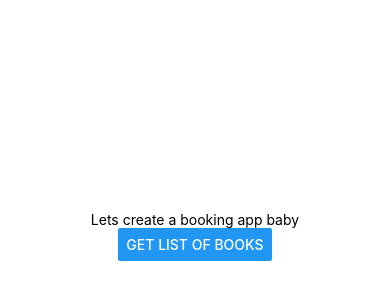
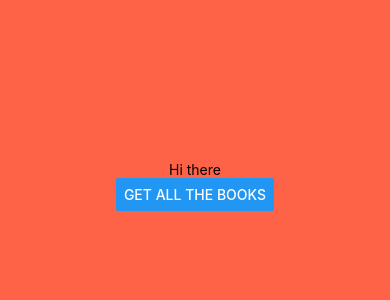
Before and after one commit to Saleem3097/book-store, a React Native app: screen / in a window 390 px wide. Shown: the part 186-486 px from the top of the page. Built offline with nearby package versions, Linux system fonts and the light colour scheme.

Commit message:
Get Request & FlatList added Succesfully

```diff
--- a/App.tsx
+++ b/App.tsx
@@ -1,18 +1,39 @@
 import axios from "axios";
-import { Button, StyleSheet, Text, View } from "react-native";
+import { useState } from "react";
+import { Button, FlatList, Image, StyleSheet, Text, View } from "react-native";
 
 export default function App() {
-  const endPointURL = "https://69072138b1879c890ed8e1f4.mockapi.io/books";
-
+  const [bookList, setBookList] = useState([]);
+  const bookData = "https://69072138b1879c890ed8e1f4.mockapi.io/books";
   const getListOfBooks = async () => {
-    const response = await axios.get(endPointURL);
-    console.log(JSON.stringify(response.data, null, 3));
+    try {
+      const response = await axios.get(bookData);
+      console.log(JSON.stringify(response.data, null, 3));
+      setBookList(response.data);
+    } catch (error) {
+      console.log(error);
+    }
   };
-
   return (
     <View style={styles.container}>
-      <Text>Lets create a booking app baby</Text>
-      <Button title="Get list of books" onPress={getListOfBooks} />
+      <Text>Hi there</Text>
+      <Button title="Get All the Books" onPress={getListOfBooks} />
+      <View style={{ margin: 50 }}>
+        <FlatList
+          data={bookList}
+          keyExtractor={(item) => item.id.toString()}
+          renderItem={({ item }) => (
+            <View>
+              <Image
+                style={{ height: 150, width: 200 }}
+                source={{ uri: item.cover }}
+              />
+              <Text>{item.name_of_author}</Text>
+              <Text>Rs {item.price_of_book}</Text>
+            </View>
+          )}
+        />
+      </View>
     </View>
   );
 }
@@ -20,8 +41,9 @@ export default function App() {
 const styles = StyleSheet.create({
   container: {
     flex: 1,
-    backgroundColor: "#fff",
+    justifyContent: "center",
+    alignContent: "center",
+    backgroundColor: "tomato",
     alignItems: "center",
-    justifyContent: "center",
   },
 });
```
